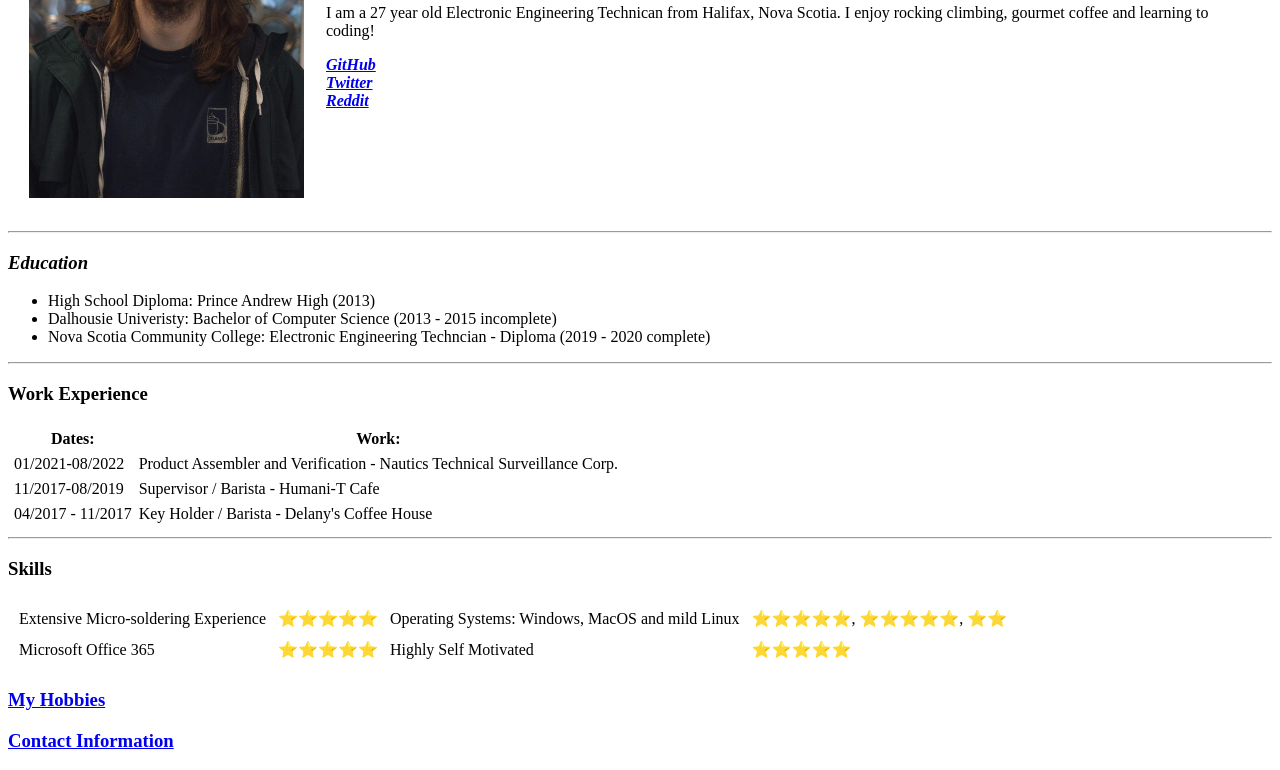
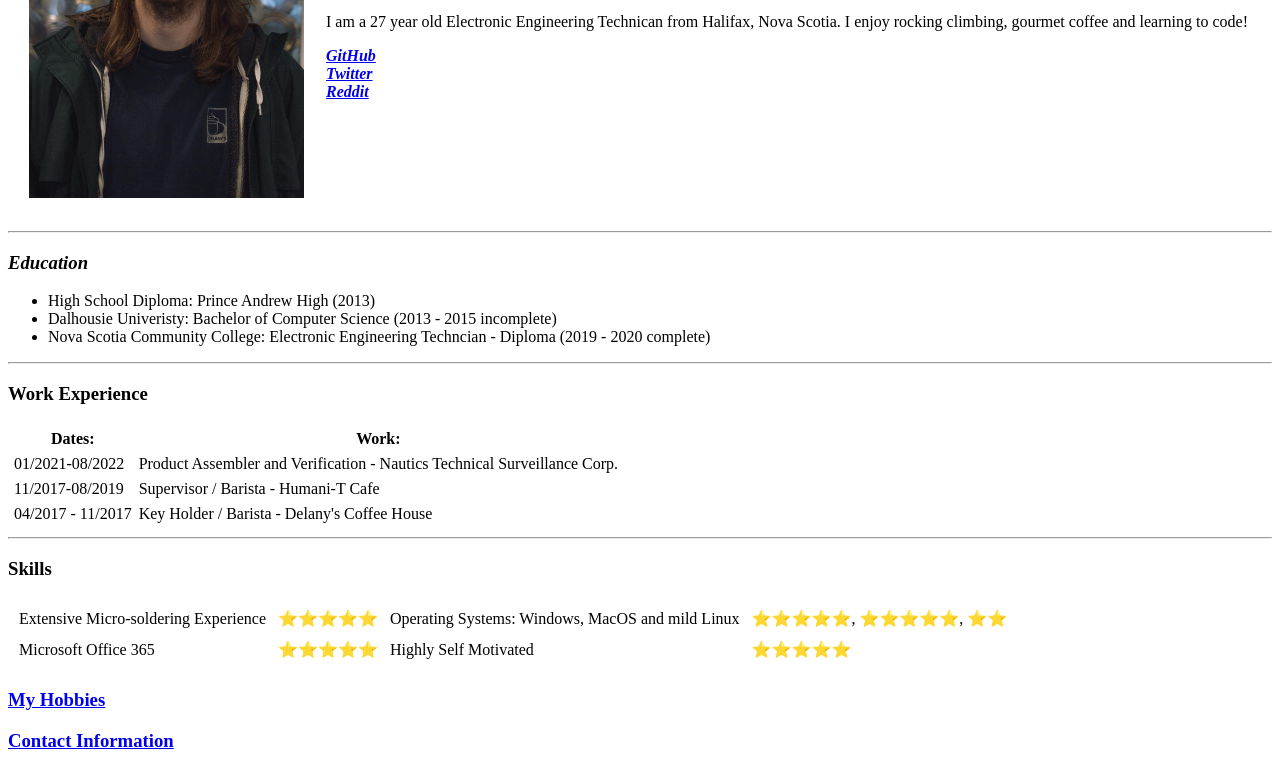
Before and after one commit to HeeeeeyVinnie/CV, a plain HTML site: page index.html in a window 1280 px wide. Shown: the part 231-1001 px from the top of the page. Drawn offline with Linux system fonts and the light colour scheme.

Commit message:
Update index.html

```diff
--- a/index.html
+++ b/index.html
@@ -13,7 +13,7 @@
       <td>
         <h1> Alexander Chisholm </h1>
         <p><em>AKA - Chizzy</em></p>
-        <p>I am a 27 year old Electronic Engineering Technican from Halifax, Nova Scotia. I enjoy rocking climbing, gourmet coffee and learning to coding!</p>
+        <p>I am a 27 year old Electronic Engineering Technican from Halifax, Nova Scotia. I enjoy rocking climbing, gourmet coffee and learning to code!</p>
         <a href="https://github.com/HeeeeeyVinnie"><em><strong>GitHub</strong></em></a><br>
         <a href="https://twitter.com/chizzy_chisholm"><em><strong>Twitter</strong></em></a><br>
         <a href="https://www.reddit.com/user/fatass666"><em><strong>Reddit</strong></em></a>
```
